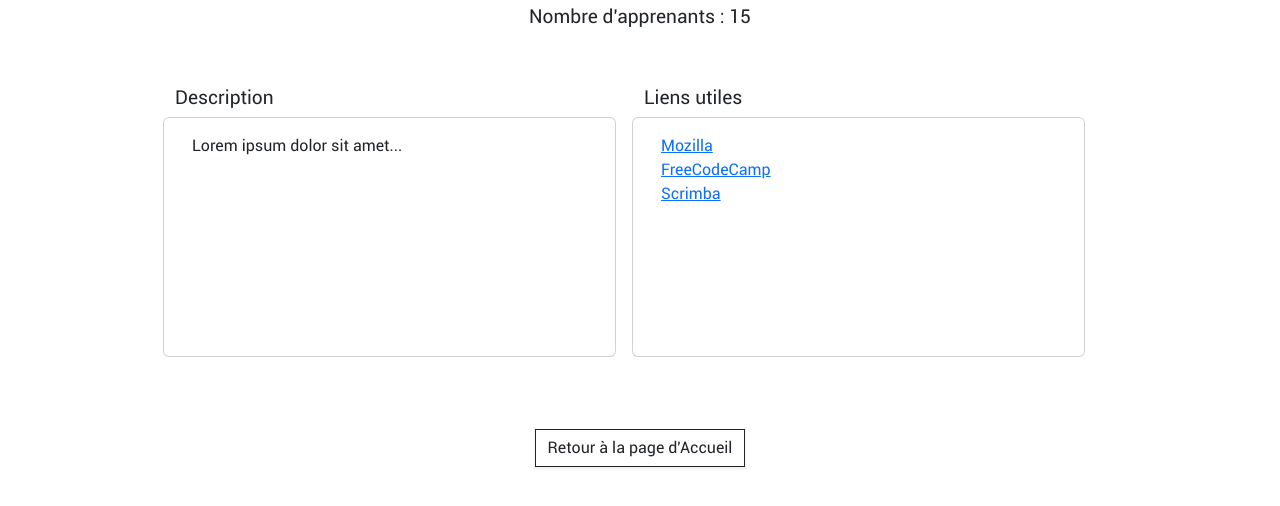
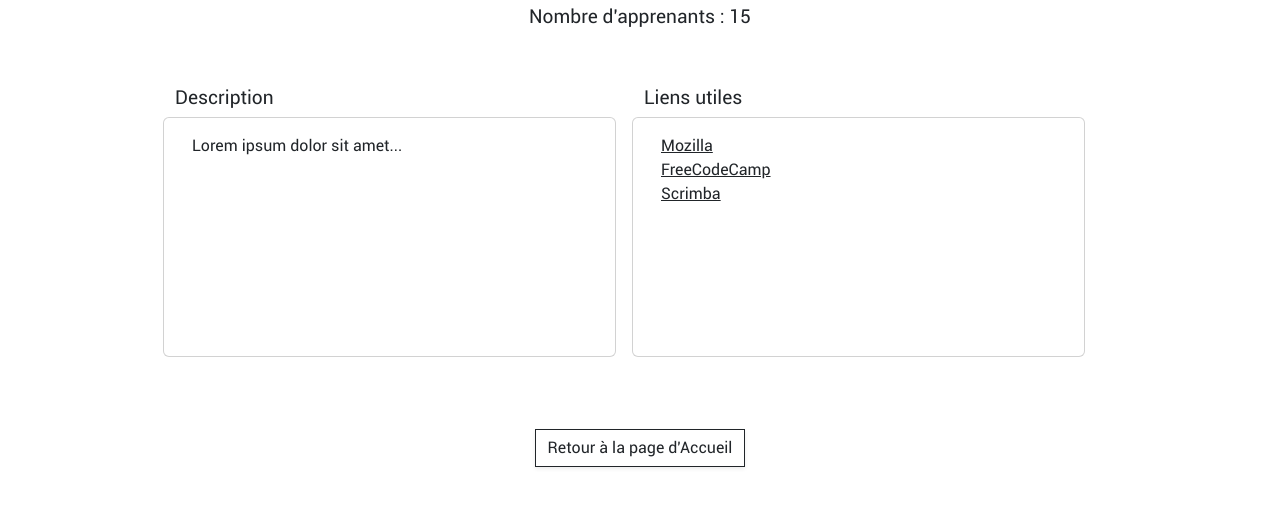
Before and after one commit to mariedausbourg/demoGit, a plain HTML site: page informations.html in a window 1280 px wide. Shown: the part 226-732 px from the top of the page. Drawn offline with nearby package versions, Linux system fonts and the light colour scheme.

Commit message:
ADD : version final

```diff
--- a/Index.js
+++ b/Index.js
@@ -56,7 +56,7 @@
     `;
     tbody.appendChild(tr);
 
-    // ligne détail cachée
+    // ligne détail cachée //
     const detailTr = document.createElement('tr');
     detailTr.classList.add('d-none');
     detailTr.innerHTML = `
--- a/style.css
+++ b/style.css
@@ -93,6 +93,12 @@
   }
 }
 
+/* les liens dans infos */
+.card-body a {
+  color: #212529;
+  text-decoration: underline;
+}
+
 
 /* THEME CLAIR */
 .theme-clair {
```
Also changed, not shown: preferences.js (+4 -4 lines).
